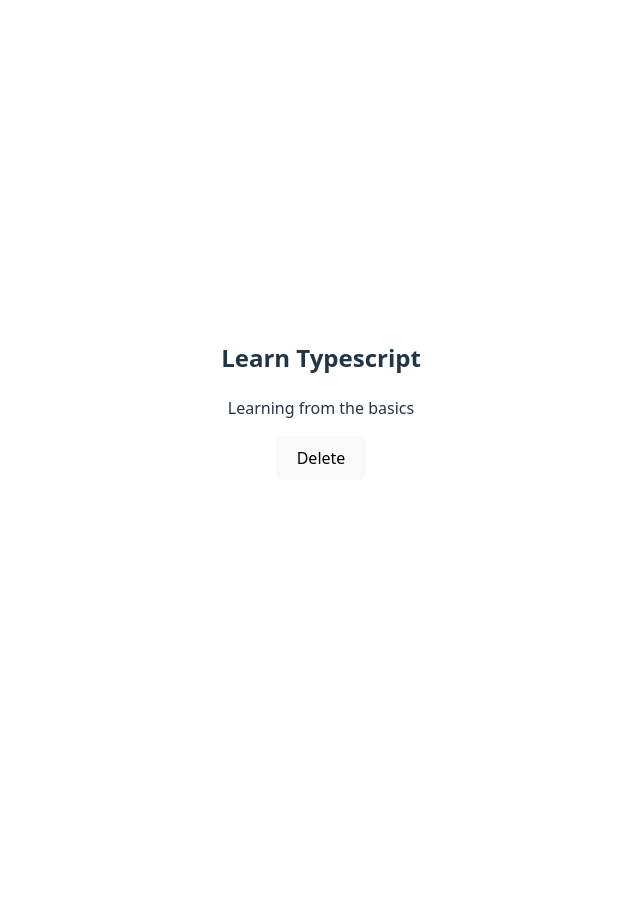
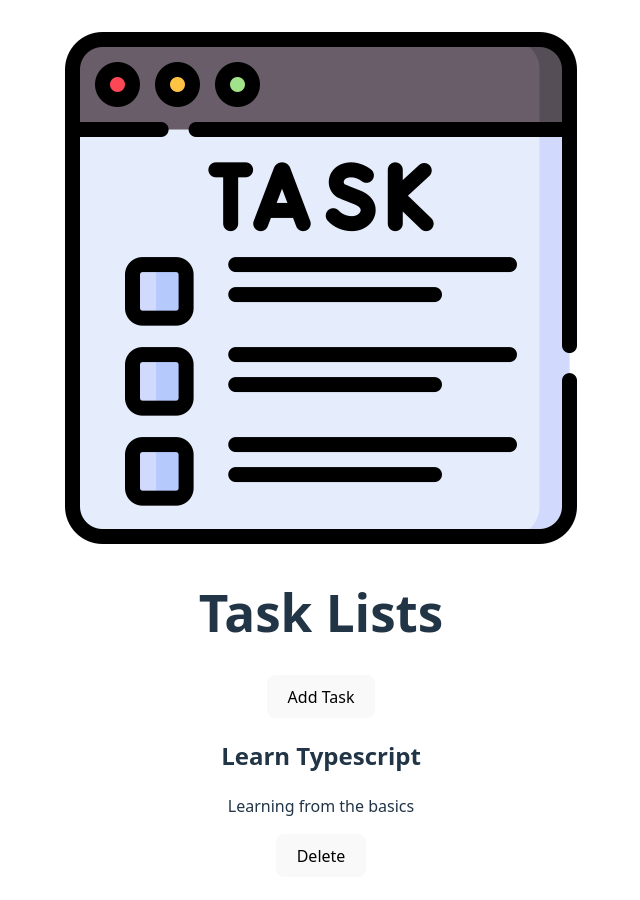
Before and after one commit to ujjwalanand678/typescript-task-manager, a React (Vite) app: page / in a window 1280 px wide. Shown: the top 900 px of the page, without its empty margins (319-959 px from the left). Before the commit the page ends 800 px from the top, so only its background shows below. Built offline with nearby package versions, Linux system fonts and the light colour scheme.

Commit message:
useState hook added

```diff
--- a/src/App.tsx
+++ b/src/App.tsx
@@ -1,12 +1,28 @@
 // import { useState } from 'react'
 // import reactLogo from './assets/react.svg'
 // import viteLogo from '/vite.svg'
+import logo from "./assets/task.png";
 import "./App.css";
+import Header from "./components/Header";
 import TaskManager from "./components/TaskManager";
+import { useState } from "react";
 
+type Tasks = {
+  id: number;
+  title: string;
+  description: string;
+};
 function App() {
+  const [task , setTask] = useState<Tasks[]>([])
+  function handleAddTask(){
+setTask([])
+  }
   return (
     <main>
+      <Header image={{ src: logo, alt: "logo" }}>
+        <h1>Task Lists</h1>
+      </Header>
+      <button onClick={handleAddTask}>Add Task</button>
       <TaskManager
         title="Learn Typescript"
         description="Learning from the basics"
--- /dev/null
+++ b/src/components/Header.tsx
@@ -0,0 +1,20 @@
+import type { ReactNode } from "react";
+
+type HeaderProps = {
+  image: {
+    src: string;
+    alt: string;
+  };
+  children: ReactNode;
+};
+
+const Header = ({ image, children }:  HeaderProps ) => {
+  return (
+    <header>
+      <img src={image.src} alt={image.alt} />
+      {children}
+    </header>
+  );
+};
+
+export default Header;
```
Also changed, not shown: src/components/TaskManager.tsx (+5 -2 lines), src/assets/task.png (added).
